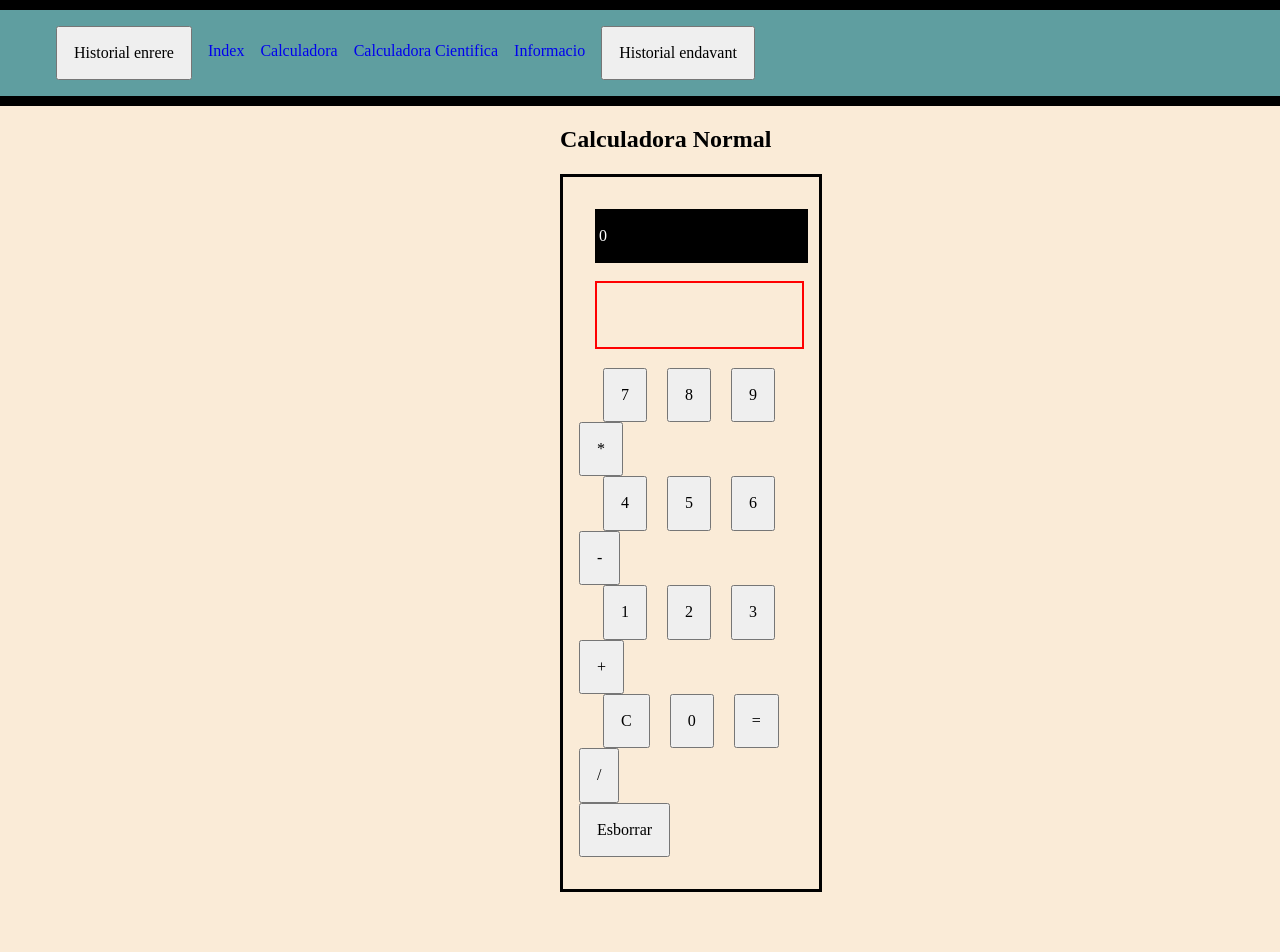
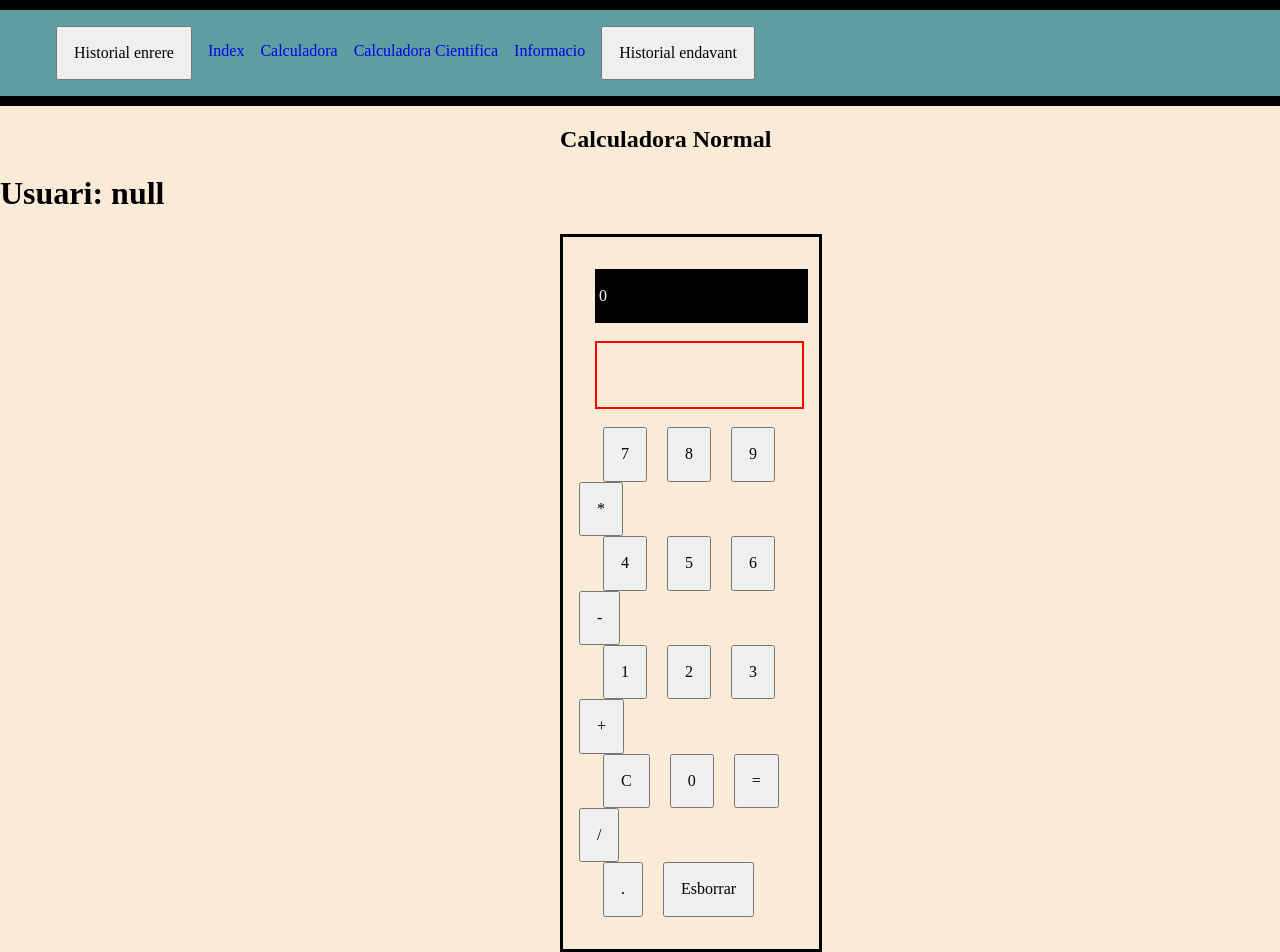
Before and after one commit to Culebrin19/calculadora, a plain HTML site: page html/calculadora.html in a window 1280 px wide. Before the commit the page ends 892 px from the top, so only its background shows below. Drawn offline with nearby package versions, Linux system fonts and the light colour scheme.

Commit message:
acabarDecimals

```diff
--- a/css/calculadora.css
+++ b/css/calculadora.css
@@ -30,7 +30,7 @@
     margin-left: 35rem;
 }
 
-#seven, #four, #one, #C, #potencia{
+#seven, #four, #one, #C, #potencia, #decimals{
     margin-left: 2.5rem;
 }
 
--- a/html/calculadora.html
+++ b/html/calculadora.html
@@ -30,6 +30,9 @@
   </div>
 
     <h2 id="titol">Calculadora Normal</h2>
+
+    <h1 id="usuari"></h1>
+
   <div class="calculadora" onload="mostrarZero()">
 
     <input type="text" name="resultat" id="resultat" disabled><br><br>
@@ -64,6 +67,7 @@
     <button id="/" value="/" onclick="opcio('/')">/</button>
 
     <br>
+    <button id="decimals" value="." onclick="tractarDecimals()">.</button>
     <button id="esborrar" onclick="esborrarUltim()">Esborrar</button>
 
   </div>
--- a/js/script.js
+++ b/js/script.js
@@ -4,7 +4,6 @@ var operador2 = 0;
 var resultat = 0;
 var operacio = "";
 var valorInicial = 0;
-
 
 
 var operand1 = "0";
@@ -33,9 +32,15 @@ function mostrar() {
   alert("Tipus de calculadora incorrecta");
 }
 
+document.addEventListener("DOMContentLoaded", function () { // al carregar la pàgina, mostra el num d'usuari
+  let nomUsuari = localStorage.getItem("nomUsuari");
+  document.getElementById("usuari").innerHTML = "Usuari: " + nomUsuari;
+});
+
+
 
 function errors(missatge) { // li arriba per parametre el missatge d'error i mostra el missatge
-  document.getElementById("errors").innerText = missatge + ",fes enter a la URL per a poder continuar";
+  document.getElementById("errors").innerText = missatge + ",si no deixa continuar, fes enter a la URL per a poder continuar";
 }
 
 function opcio(parametreOperacio) { // li arriba per paramtre el valor que hia ficat dins de les funcions de opcio(), per exemple opcio("+") envia +
@@ -86,7 +91,7 @@ function mostrarResultat() {
 }
 
 
-function potencia(){
+function potencia() {
   let mostrar = document.getElementById("resultat");
   let numero = parseFloat(mostrar.value); // guarda el valor de la pantalla a numero
 
@@ -94,7 +99,7 @@ function potencia(){
 }
 
 // lo mateix que l'anterior funcio, pero fa la arrel quadrada
-function realQuadrada(){
+function realQuadrada() {
   let mostrar = document.getElementById("resultat");
   let numero = parseFloat(mostrar.value);
 
@@ -300,6 +305,35 @@ function tractarZero() {
   }
 }
 
+// el codi es el mateix que qualsevol altra funcio de tracticar, solament he afegit una condicio per saltar error
+function tractarDecimals() {
+  if (torn) {
+    if (operador1.includes(".")) { // si té un punt, envio missatje a errors() i faig return per parar
+      errors("Ja conté un punt");
+      return;
+    }
+    if (operador1.length >= 6) {
+      errors("Massa digits");
+      return;
+    }
+    operador1 = operador1 + ".";
+    pantalla = document.getElementById("resultat").value = operador1;
+    document.getElementById("resultat").value = operador1 + " " + operacio;
+  } else {
+    if (operador2.includes(".")) {
+      errors("Ja conté un punt");
+      return;
+    }
+    if (operador2.length >= 6) {
+      errors("Massa digits");
+      return;
+    }
+    operador2 = operador2 + ".";
+    pantalla = document.getElementById("resultat").value = operador2;
+    document.getElementById("resultat").value = operador1 + " " + operacio + " " + operador2;
+  }
+}
+
 
 function esborrar() { // fico que totes les variables estiguin buides
   operador1 = "";
@@ -312,10 +346,10 @@ function esborrar() { // fico que totes les variables estiguin buides
 
 function esborrarUltim() {  // fa casi lo mateix que la anterior funcio, solament que esborra l'ultim numero
   if (torn) {
-    operador1=operador1.slice(0, -1);
+    operador1 = operador1.slice(0, -1);
     document.getElementById("resultat").value = operador1;
   } else {
-    operadro2=operador2.slice(0, -1);
+    operador2 = operador2.slice(0, -1);
     document.getElementById("resultat").value = operador2;
   }
 }
```
Also changed, not shown: html/calculadoraCientifica.html (+3 -0 lines).
